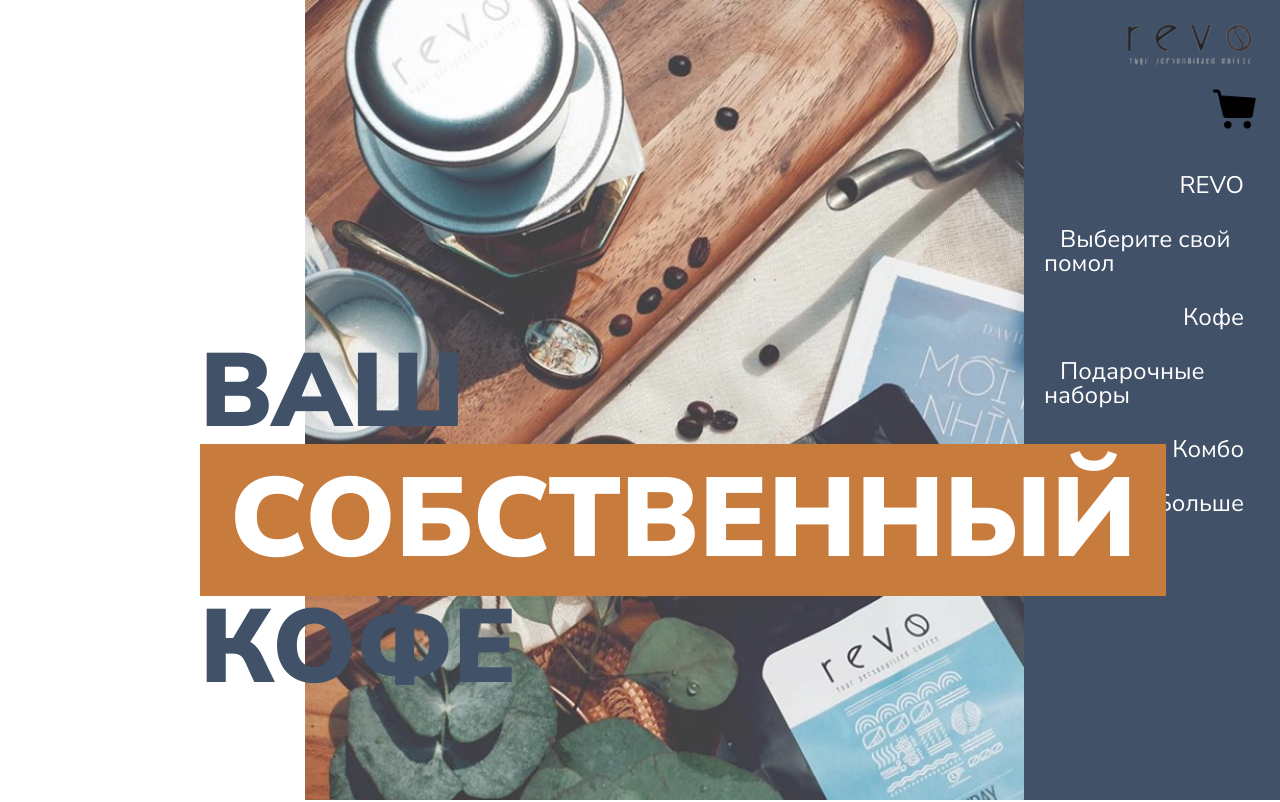
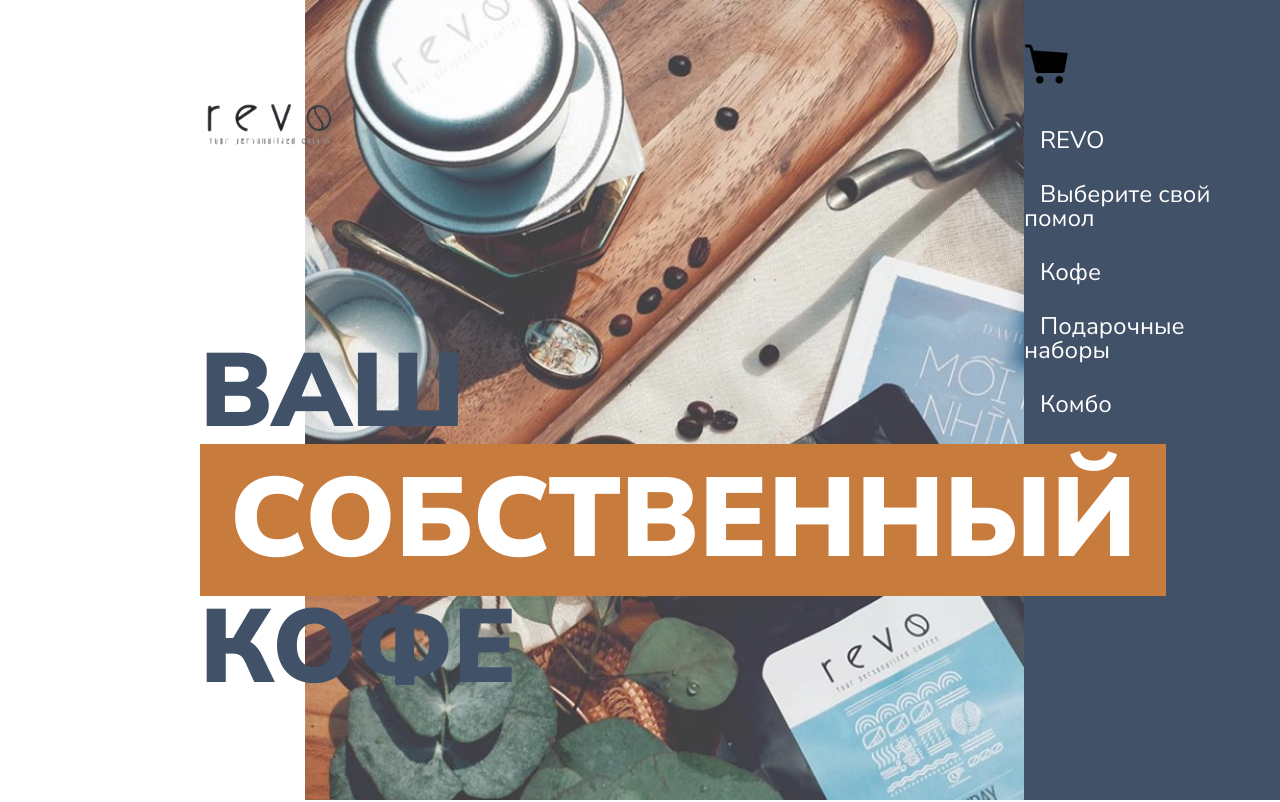
Before and after one commit to vladcheck/fullstack-dev-project-1, a website: page index.html in a window 1280 px wide. Shown: the top 802 px of the page. Drawn offline with Linux system fonts and the light colour scheme; files that its build step writes are made by us from their sources; files whose address does not match are found by name.

Commit message:
fix: hero layout

```diff
--- a/assets/styles/style.css
+++ b/assets/styles/style.css
@@ -187,12 +187,20 @@
 
 /* #hero */
 #hero {
+    --left-margin: 200px;
     height: 100vh;
     gap: 0;
     display: flex;
     flex-direction: row-reverse;
     align-items: start;
     padding: 0;
+}
+
+.logo {
+    position: absolute;
+    left: var(--left-margin);
+    top: 100px;
+    width: min(100%, 140px);
 }
 
 .hero__content {
@@ -205,7 +213,7 @@
 
 .hero__content-block {
     position: absolute;
-    left: 200px;
+    left: var(--left-margin);
     bottom: 100px;
 }
 
@@ -231,10 +239,7 @@
     margin-bottom: 40px;
 }
 
-.logo {
-    width: min(100%, 140px);
-}
-
+/* sidebar */
 .sidebar {
     background: var(--secondary-clr);
     height: 100%;
@@ -242,18 +247,25 @@
     display: flex;
     flex-direction: column;
     align-items: center;
-    padding: 20px;
+    padding-top: 40px;
+}
+
+.sidebar__content {
+    display: flex;
+    flex-direction: column;
+    align-items: start;
 }
 
 .nav__list {
     padding: 10px;
-    display: flex;
-    flex-direction: column;
-    align-items: end;
-    gap: 30px;
     list-style: none;
     padding: 0;
     margin: 0;
+
+    display: flex;
+    flex-direction: column;
+    align-items: start;
+    gap: 30px;
 }
 
 .nav__link {
--- a/index.html
+++ b/index.html
@@ -17,10 +17,9 @@
             <aside class="sidebar">
                 <div class="sidebar__content">
                     <header class="header">
-                        <img src="/icons/LOGO.png" alt="logo" class="logo" />
                         <button class="cart-button button">
                             <img class="button__icon" src="/icons/icons8-shopping-cart-64-black.png"
-                                alt="your cart" />
+                            alt="your cart" />
                         </button>
                     </header>
                     <nav class="nav">
@@ -48,11 +47,11 @@
                 </div>
             </aside>
             <div class="hero__content">
+                <img src="/icons/LOGO.png" alt="logo" class="logo" />
                 <div class="hero__content-block">
                     <h1 class="hero__title">ВАШ<div class="accent">СОБСТВЕННЫЙ</div>КОФЕ</h1>
                 </div>
             </div>
-
         </section>
         <section class="section" id="build-your-base">
             <header class="section__header">
```
